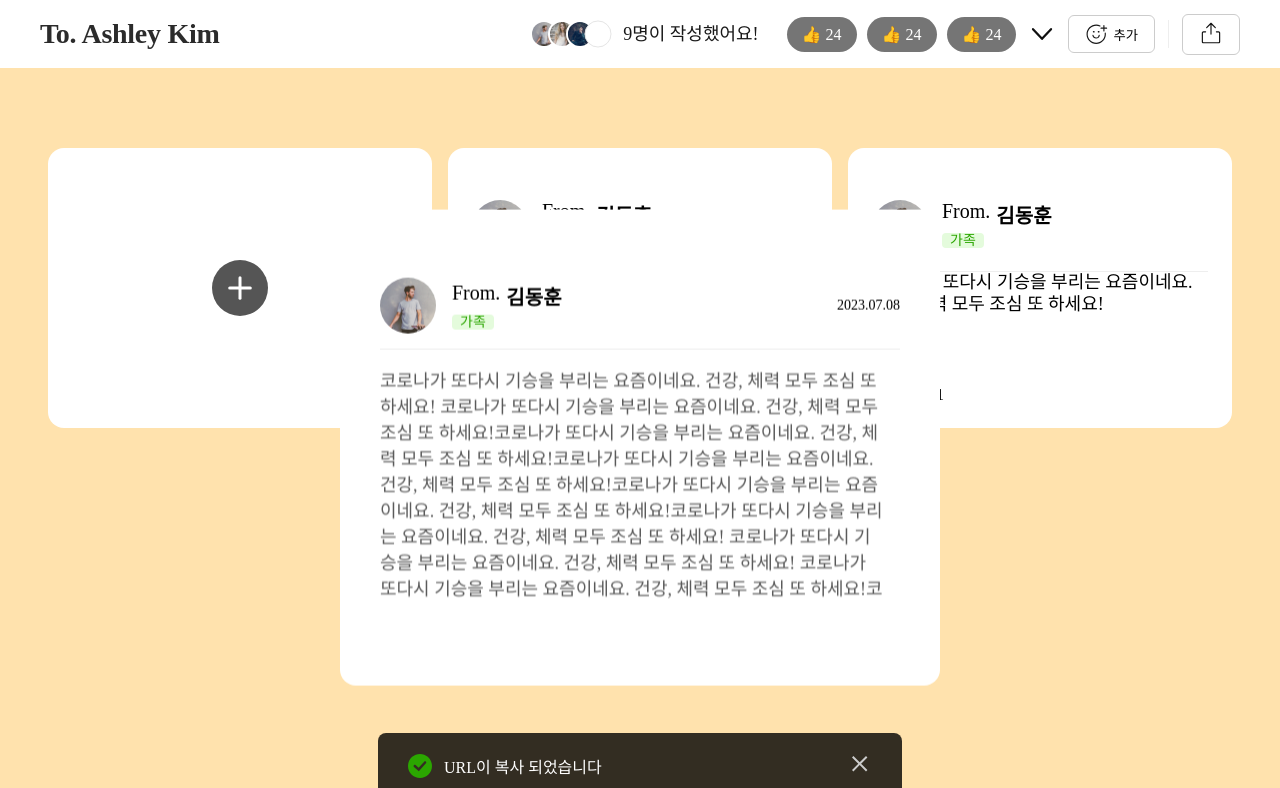
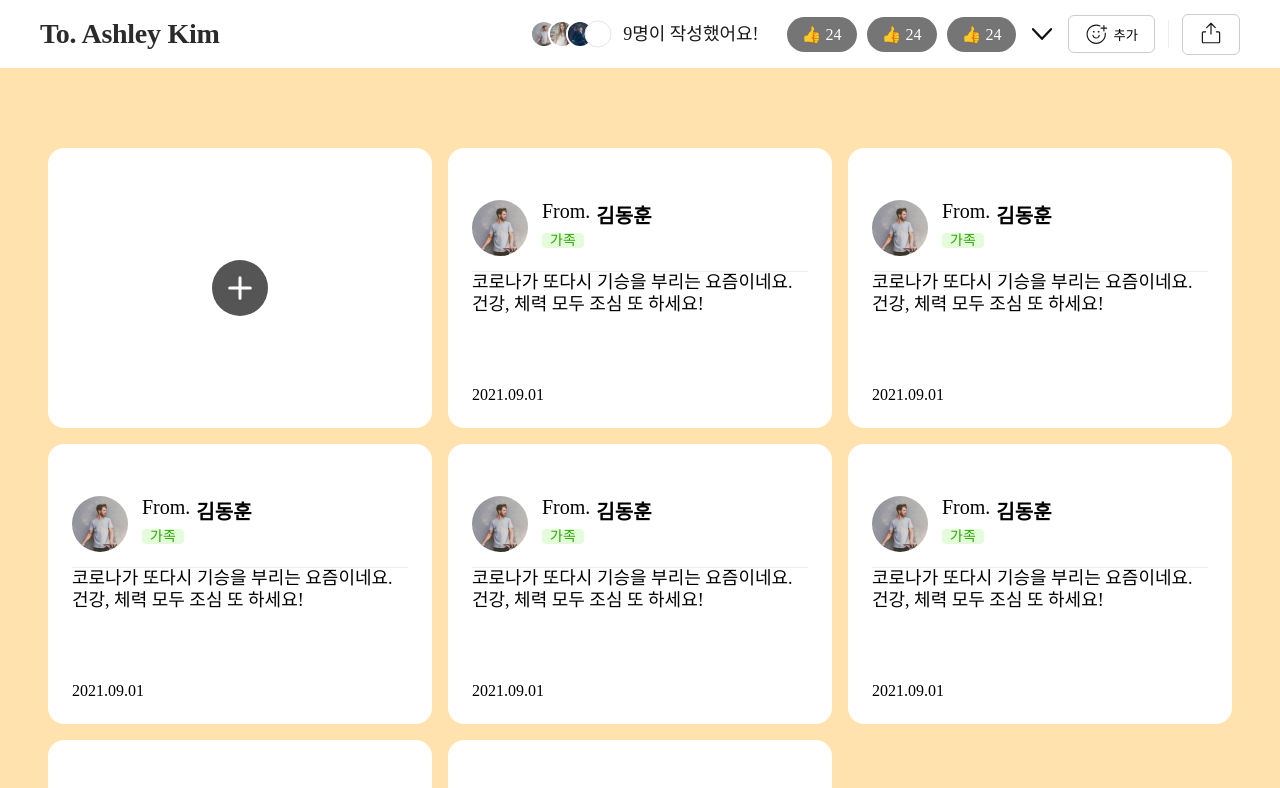
Before and after one commit to Part2-6Team/First_Project, a React (Vite) app: page / in a window 1280 px wide. Shown: the top 788 px of the page. Built offline with nearby package versions, Linux system fonts and the light colour scheme.

Commit message:
💄 생성된 롤링페이퍼 페이지 Card 컴포넌트 flex에서 grid로 변경

```diff
--- a/src/components/createdRollingPage/AddCard.jsx
+++ b/src/components/createdRollingPage/AddCard.jsx
@@ -21,6 +21,16 @@ const Container = styled.div`
   display: flex;
   justify-content: center;
   align-items: center;
+
+  @media (max-width: 1270px) {
+    width: 352px;
+    height: 284px;
+  }
+
+  @media (max-width: 870px) {
+    width: 320px;
+    height: 230px;
+  }
 `;
 
 const PlusIconWrap = styled.div`
--- a/src/components/createdRollingPage/Card.jsx
+++ b/src/components/createdRollingPage/Card.jsx
@@ -38,6 +38,16 @@ const Container = styled.div`
   align-items: flex-start;
 
   position: relative;
+
+  @media (max-width: 1270px) {
+    width: 352px;
+    height: 284px;
+  }
+
+  @media (max-width: 870px) {
+    width: 320px;
+    height: 230px;
+  }
 `;
 
 const ProfileWrap = styled.div`
--- a/src/components/createdRollingPage/Main.jsx
+++ b/src/components/createdRollingPage/Main.jsx
@@ -14,12 +14,17 @@ function Main() {
           <AddCard />
           <Card />
           <Card />
+          <Card />
+          <Card />
+          <Card />
+          <Card />
+          <Card />
         </CardContainer>
         <UrlCopyPhrases />
       </Container>
 
       {/* 모달이 존재할때만 랜더링 */}
-      <CardModal />
+      {/* <CardModal /> */}
     </>
   );
 }
@@ -27,6 +32,9 @@ function Main() {
 const Container = styled.main`
   background-image: ${({ bgImg }) => (bgImg ? `url(${bgImg})` : 'none')};
   background-color: var(--Orange-200);
+
+  display: flex;
+  justify-content: center;
 
   // 모달이 존재할때는 50%로 어둡게 처리
   filter: brightness(100%);
@@ -36,14 +44,18 @@ const Container = styled.main`
 `;
 
 const CardContainer = styled.div`
-  //   display: grid;
-  //   grid-template-columns: repeat(3, 1fr);
-  //   gap: 16px;
-  display: flex;
-  flex-wrap: wrap;
+  display: grid;
+  grid-template-columns: repeat(3, 1fr);
   gap: 16px;
-  justify-content: center;
-  height: auto; /* 부모 요소의 높이를 자식 요소에 맞게 설정합니다. */
+
+  @media (max-width: 1270px) {
+    grid-template-columns: repeat(2, 1fr);
+  }
+
+  @media (max-width: 870px) {
+    grid-template-columns: repeat(1, 1fr);
+    padding: 0 24px;
+  }
 `;
 
 export default Main;
--- a/src/pages/createdRollingPage.jsx
+++ b/src/pages/createdRollingPage.jsx
@@ -14,7 +14,7 @@ function CreatedRolloingPage() {
 }
 
 const Container = styled.div`
-  height: 100vh;
+  height: calc(100vh - 68px);
 `;
 
 export default CreatedRolloingPage;
```
